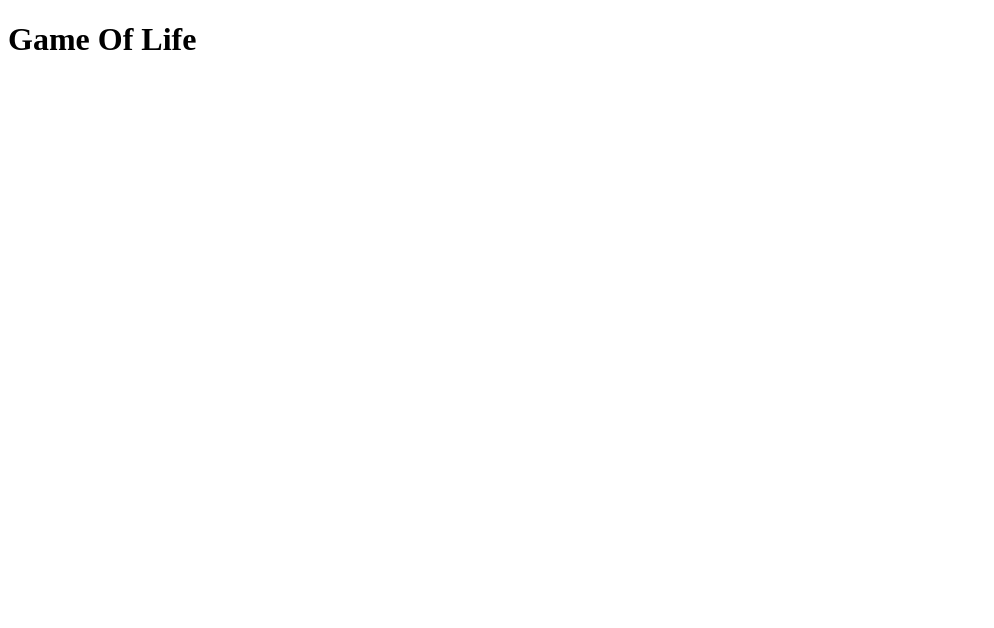
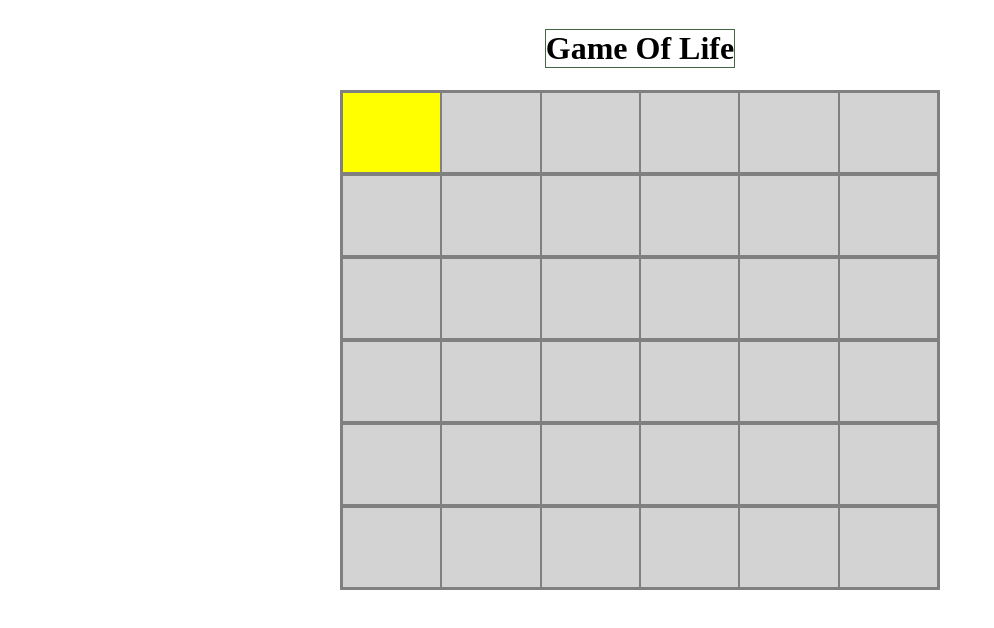
Before and after one commit to Sergi-7/W2-Weekend-Challenge-Sergi-Petit, a website: page build/index.html in a window 1280 px wide. Shown: the whole page, without its empty margins (0-994 px from the left). Drawn offline with Linux system fonts and the light colour scheme; files that its build step writes are made by us from their sources.

Commit message:
Trying to add html css and js together

```diff
--- a/main.js
+++ b/main.js
@@ -123,6 +123,21 @@ function gameOfLife(number, matrix) {
 
 gameOfLife(10, newMatrix);
 
+const test = document.getElementById("test");
+console.log(test);
+const squares = document.querySelectorAll(".container__row--square");
+squares[0].style.backgroundColor = "yellow";
+
+function testing() {
+  alert("hi");
+}
+function changeBackgroundColor() {
+  console.log("hi");
+  squares.style.backgroundColor = "yellow";
+}
+
+squares.addEventListener("click", changeBackgroundColor);
+test.addEventListener("click", testing);
 module.exports = {
   checkOneOrZero,
   checkCountOfOnes,
--- a/src/styles.scss
+++ b/src/styles.scss
@@ -4,5 +4,28 @@
 
 body {
   display: flex;
-  justify-content: center;
+  flex-direction: column;
+  align-items: center;
 }
+
+h1 {
+  border: 1px solid rgb(67, 102, 67);
+}
+
+.container {
+  display: flex;
+  flex-direction: column;
+  border: 1px solid grey;
+  width: 600px;
+  height: 500px;
+  &__row {
+    display: flex;
+    border: 1px solid grey;
+    flex-grow: 1;
+    &--square {
+      border: 1px solid grey;
+      flex-grow: 1;
+      background-color: lightgray;
+    }
+  }
+}
```
Also changed, not shown: build/index.html, build/styles.css, 1 other file.
